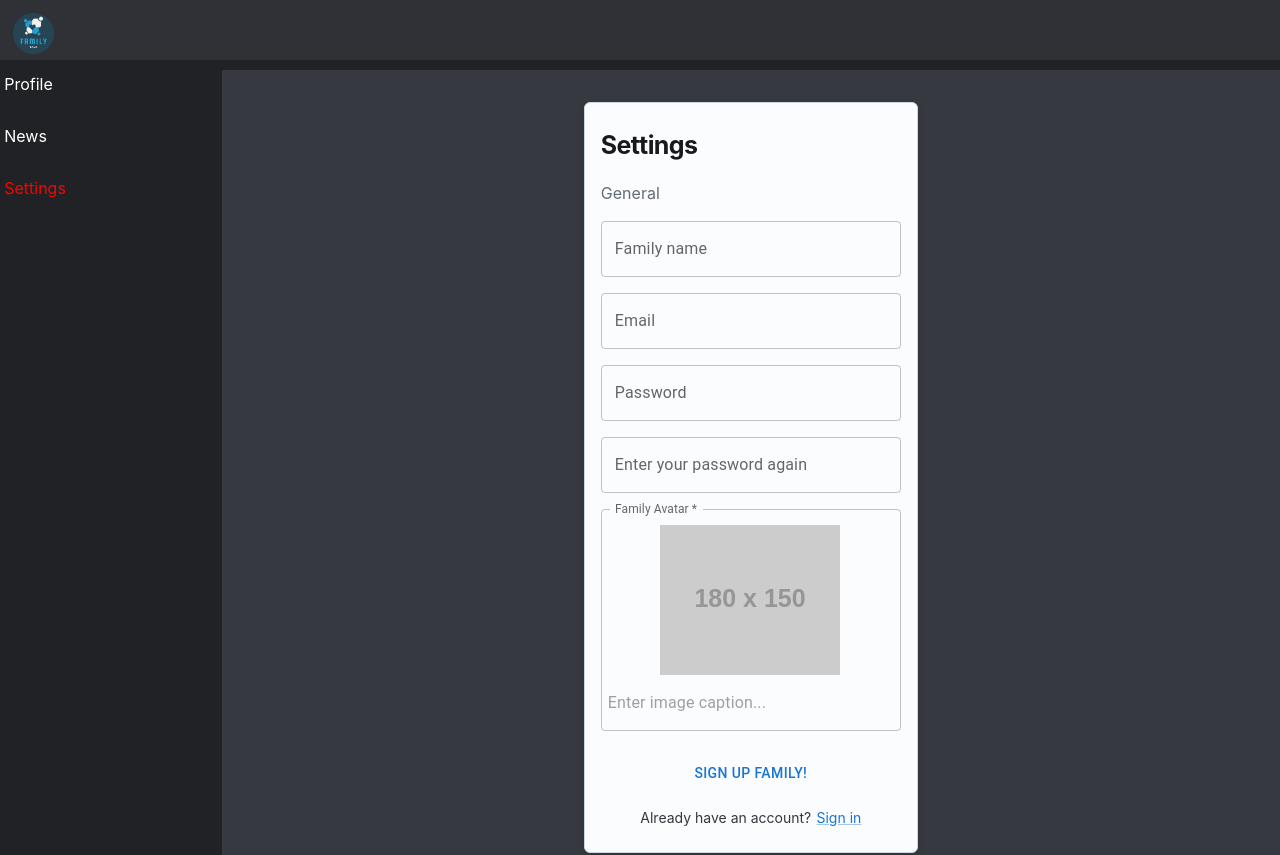
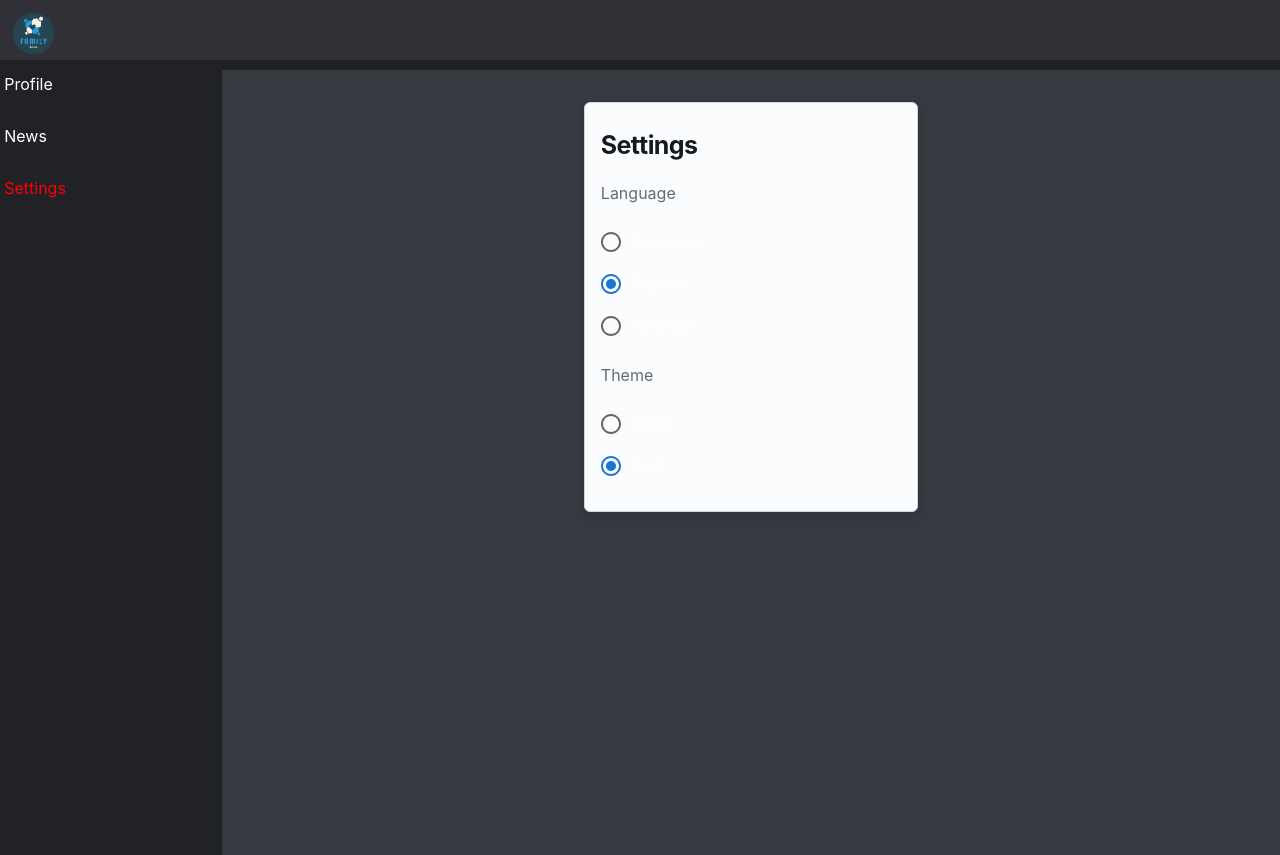
Before and after one commit to shoqqan/family-talk, a React (Create React App) app: page /home/settings in a window 1280 px wide. Shown: the top 855 px of the page. Built offline with nearby package versions, Linux system fonts and the light colour scheme.

Commit message:
settings(logic is not working)

```diff
--- a/src/components/Settings/Settings.tsx
+++ b/src/components/Settings/Settings.tsx
@@ -1,22 +1,22 @@
-import React from 'react';
+import React, {ChangeEvent} from 'react';
 import {Sheet} from "@mui/joy";
 import Typography from "@mui/joy/Typography";
-import {Button, Link, TextField} from "@mui/material";
+import {Button, FormControlLabel, Link, Radio, RadioGroup, TextField} from "@mui/material";
 import {useFormik} from "formik";
 
 const Settings = () => {
     const formik = useFormik({
         initialValues: {
-            familyName: '',
-            email: '',
-            password: '',
-            secondPassword: '',
-            familyImage: ''
+            language: ""
         },
         onSubmit: values => {
             alert(JSON.stringify(values, null, 2));
         },
     });
+    const handleRadioButtons = (e: ChangeEvent<HTMLInputElement>) => {
+        formik.values.language = e.currentTarget.value
+        console.log(formik.values.language)
+    }
     return (
         <form onSubmit={formik.handleSubmit}>
             <Sheet variant="outlined" sx={{
@@ -30,89 +30,61 @@ const Settings = () => {
                 gap: 2,
                 borderRadius: 'sm',
                 boxShadow: 'md',
+                color: "#FEFEFE"
             }}>
                 <div>
                     <Typography sx={{marginBottom: 2, fontWeight: 'bold', fontSize: 25}} level="h4" component="h1">
                         Settings
                     </Typography>
-                    <Typography level="body2" color={"neutral"}>General</Typography>
+                    <Typography level="body2" color={"neutral"}>Language</Typography>
                 </div>
-                <TextField
-                    value={formik.values.familyName}
-                    onChange={formik.handleChange}
-                    // html input attribute
-                    name="familyName"
-                    type="text"
-                    placeholder="f.e 'Tatayev's name"
-                    // pass down to FormLabel as children
-                    label="Family name"
-                    error={formik.touched.familyName && Boolean(formik.errors.familyName)}
-                    helperText={formik.touched.familyName && formik.errors.familyName}
-                />
-                <TextField
-                    // html input attribute
-                    value={formik.values.email}
-                    onChange={formik.handleChange}
-                    name="email"
-                    type="email"
-                    placeholder="johndoe@email.com"
-                    // pass down to FormLabel as children
-                    label="Email"
-                    error={formik.touched.email && Boolean(formik.errors.email)}
-                    helperText={formik.touched.email && formik.errors.email}
-                />
-                <TextField
-                    value={formik.values.password}
-                    onChange={formik.handleChange}
-                    name="password"
-                    type="password"
-                    placeholder="password"
-                    label="Password"
-                    error={formik.touched.password && Boolean(formik.errors.password)}
-                    helperText={formik.touched.password && formik.errors.password}
-                />
-                <TextField
-                    value={formik.values.secondPassword}
-                    onChange={formik.handleChange}
-                    variant={'outlined'}
-                    name="secondPassword"
-                    type="password"
-                    placeholder="password"
-                    label="Enter your password again"
-                    error={formik.touched.secondPassword && Boolean(formik.errors.secondPassword)}
-                    helperText={formik.touched.secondPassword && formik.errors.secondPassword}
-                />
+                <RadioGroup
+                    aria-labelledby="demo-controlled-radio-buttons-group"
+                    name={'language'}
+                    value={formik.values.language}
+                    onChange={e => handleRadioButtons(e)}>
+                    <FormControlLabel checked={false} value={'kazakh'} control={<Radio name={"language"}/>} label="Қазақша"/>
+                    <FormControlLabel checked={true} value={'english'} control={<Radio/>} label="English"/>
+                    <FormControlLabel checked={false}  value={'russian'}control={<Radio/>} label="Русский"/>
+                </RadioGroup>
 
-                <TextField
-                    id="input-with-icon-textfield"
-                    label="Family Avatar *"
-                    variant="outlined"
+                <Typography level="body2" color={"neutral"}>Theme</Typography>
+                <RadioGroup
+                    aria-labelledby="demo-controlled-radio-buttons-group"
+                    name={'language'}
+                    value={formik.values.language}
+                    onChange={e => handleRadioButtons(e)}>
+                    <FormControlLabel checked={false} value={'kazakh'} control={<Radio/>} label="White"/>
+                    <FormControlLabel checked={true} value={'english'} control={<Radio/>} label="Dark"/>
+                </RadioGroup>
+                {/*<input*/}
+                {/*    type="radio"*/}
+                {/*    id="one"*/}
+                {/*    name="group"*/}
+                {/*    value="One"*/}
+                {/*    onChange={e => handleRadioButtons(e)}*/}
+                {/*    required*/}
+                {/*/>*/}
+                {/*<label htmlFor="one">One</label>*/}
+                {/*<br />*/}
 
-                    sx={{
-                        ".MuiOutlinedInput-root": {
-                            paddingTop: "1rem",
-                            flexDirection: "column"
-                        },
-                        img: {
-                            paddingRight: "1rem"
-                        }
-                    }}
-                    InputProps={{
-                        startAdornment: <img src="https://via.placeholder.com/180x150/200"/>
-                    }}
-                    placeholder="Enter image caption..."
-                />
-                <Button type={"submit"} disabled={false} sx={{mt: 1 /* margin top */}}>
-                    Sign up family!
-                </Button>
-                <Typography
-                    endDecorator={<Link href="/sign-in">Sign in</Link>}
-                    fontSize="sm"
-                    sx={{alignSelf: 'center'}}
-                >
-                    Already have an account?
+                {/*<input*/}
+                {/*    type="radio"*/}
+                {/*    id="two"*/}
+                {/*    name="group"*/}
+                {/*    value="Two"*/}
+                {/*    onChange={e => handleRadioButtons(e)}*/}
+                {/*/>*/}
+                {/*<label htmlFor="two">Two</label>*/}
 
-                </Typography>
+                {/*<Typography*/}
+                {/*    endDecorator={<Link href="/sign-in">Sign in</Link>}*/}
+                {/*    fontSize="sm"*/}
+                {/*    sx={{alignSelf: 'center'}}*/}
+                {/*>*/}
+                {/*    Already have an account?*/}
+
+                {/*</Typography>*/}
 
             </Sheet>
         </form>
```
